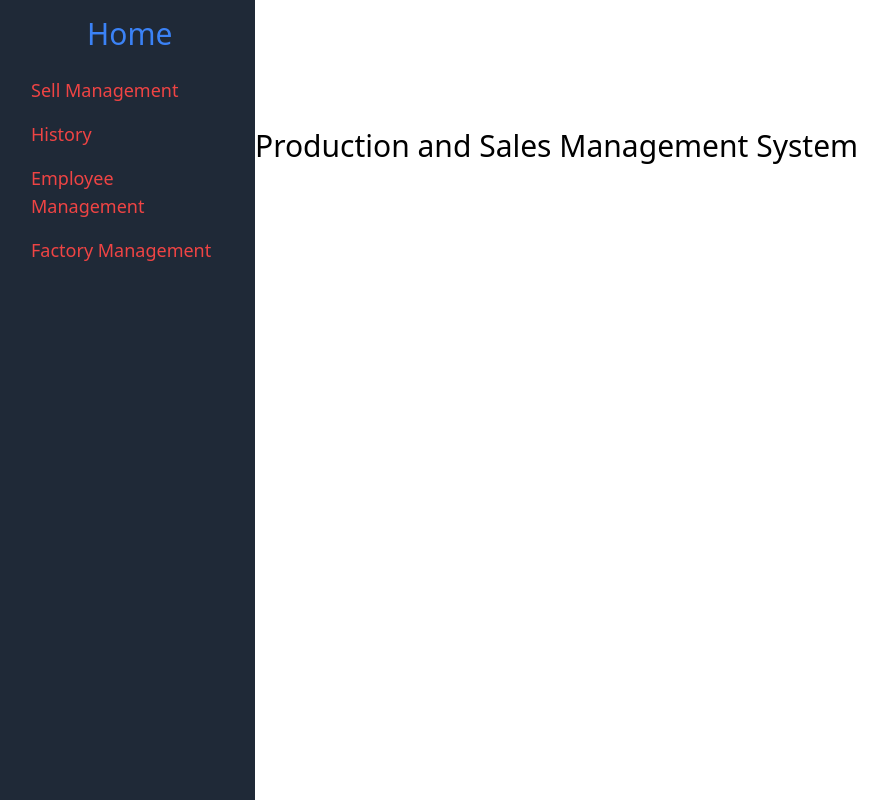
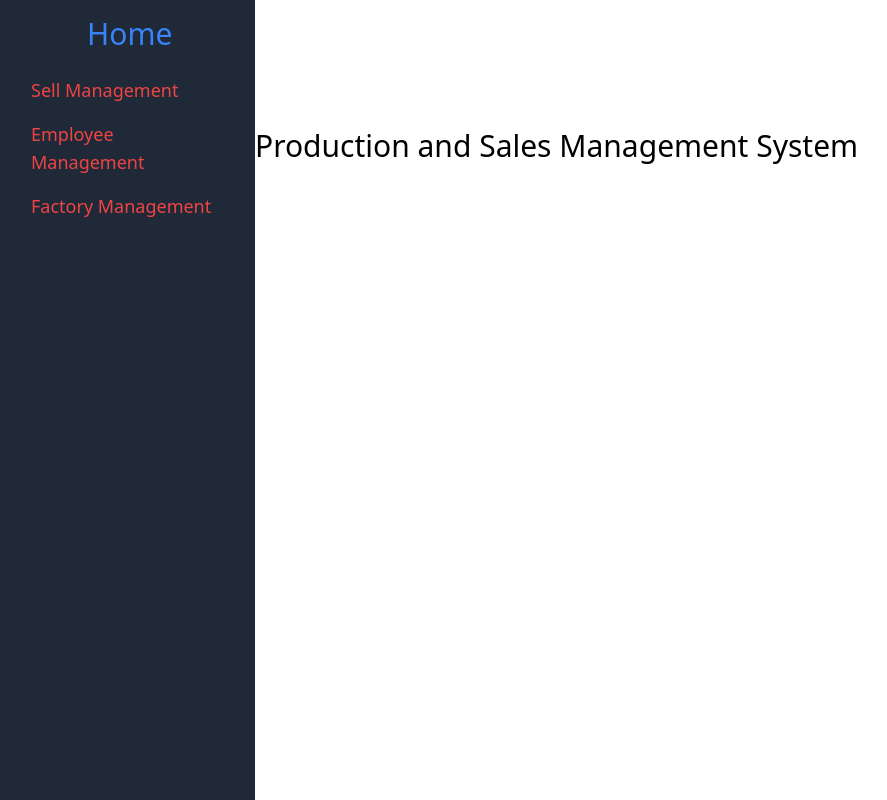
Before and after one commit to nadimat-sham/Production-and-Sales-Management-System, a React (Create React App) app in the folder frontend/: page / in a window 1280 px wide. Shown: the whole page, without its empty margins (1-888 px from the left). Built offline with nearby package versions, Linux system fonts and the light colour scheme.

Commit message:
history taken inside sell management

```diff
--- a/frontend/src/components/Sidebar.js
+++ b/frontend/src/components/Sidebar.js
@@ -62,25 +62,6 @@ const Sidebar = () => {
                   Receive
                 </Link>
               </div>
-            </>
-          )}
-
-          <div
-            className="text-red-500 w-full py-2 px-4 hover:bg-gray-700 cursor-pointer"
-            onClick={() => {
-              setIsHistoryOpen(!isHistoryOpen);
-              if (isOpen) setIsOpen(!isOpen);
-              if (isEmployeeManagementOpen)
-                setIsEmployeeManagementOpen(!isEmployeeManagementOpen);
-              if (isFactoryManagementOpen)
-                setIsFactoryManagementOpen(!isFactoryManagementOpen);
-            }}
-          >
-            History
-          </div>
-
-          {isHistoryOpen && (
-            <>
               <div className="w-full py-2 px-4 hover:bg-gray-700">
                 <Link to="/sell-history" className="block w-full h-full">
                   Sell History
@@ -100,6 +81,22 @@ const Sidebar = () => {
               </div>
             </>
           )}
+
+          {/* <div
+            className="text-red-500 w-full py-2 px-4 hover:bg-gray-700 cursor-pointer"
+            onClick={() => {
+              setIsHistoryOpen(!isHistoryOpen);
+              if (isOpen) setIsOpen(!isOpen);
+              if (isEmployeeManagementOpen)
+                setIsEmployeeManagementOpen(!isEmployeeManagementOpen);
+              if (isFactoryManagementOpen)
+                setIsFactoryManagementOpen(!isFactoryManagementOpen);
+            }}
+          >
+            History
+          </div> */}
+
+          {isHistoryOpen && <></>}
 
           <div
             className="text-red-500 w-full py-2 px-4 hover:bg-gray-700 cursor-pointer"
```
